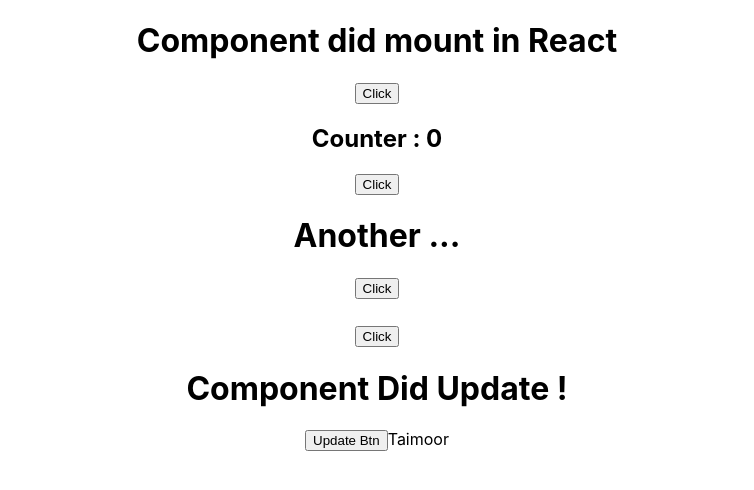
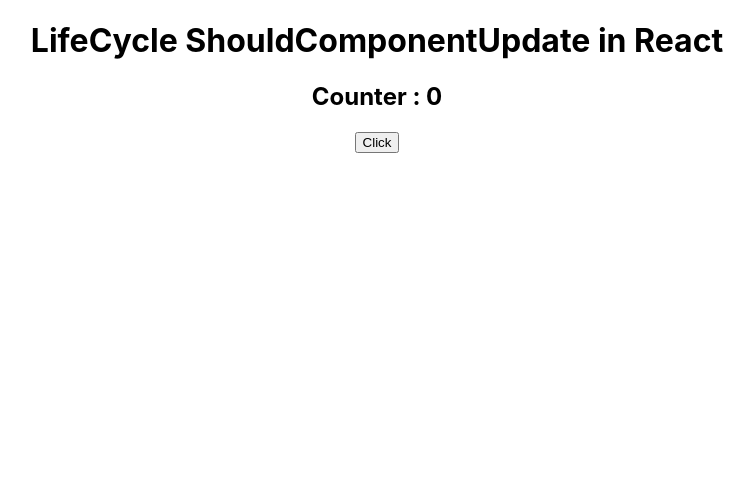
Before and after one commit to TaimoorAli77/code4Education, a React (Create React App) app: page / in a window 1280 px wide. Shown: the top 490 px of the page, without its empty margins (263-1017 px from the left). Built offline with nearby package versions, Linux system fonts and the light colour scheme.

Commit message:
ComponentShouldUpdate

```diff
--- a/src/App.js
+++ b/src/App.js
@@ -3,60 +3,26 @@ import './App.css'
 export default class App extends Component {
   constructor() {
     super()
-    //first this will run
-    console.log("constructor")
     this.state = {
-      name: "Taimoor",
       count: 0
     }
   }
-  componentDidUpdate(preProps, preState) {
-    // console.log("Component did Update")
-    // if ((this.state.count, preState.count)) {
-    //   alert("working")
-    //   console.log("Component did Update", preState.count, this.state.count)
-    // }
-    console.log(preState.count, this.state.count)
-    if (this.state.count<10) {
-      this.setState({ count: this.state.count + 1 })
-    }
+
+  shouldComponentUpdate(nextProp, nextState) {
+    console.log("Should Component Update !", this.state.count, nextState)
+    // return false
+    //   if (nextState.count < 5)   return true
+    // return false
+    if (nextState.count > 5) return true
+    return false
   }
-  //third cDM will run.. mostly libraries and api calls are called inside the componentDidMount
-  // because it just calls once when we start the app.
-  componentDidMount() {
-    console.log("Component Did Mount !")
-  }
-  //second render will run
 
-  Increment = () => {
-    this.setState((prev) => ({
-      count: prev.count + 1
-    }))
-  }
-  IncrementSec = () => {
-    this.setState({
-      count: this.state.count + 1
-    })
-  }
   render() {
-    console.log("render", this.state)
     return (<>
       <div className='checkmate'>
-        <h1 className='checkmate'>Component did mount in React </h1>
-        <button onClick={() => { this.setState((prev) => ({ count: prev.count + 1 })) }}>Click</button>
-
-
+        <h1 className='checkmate'>LifeCycle ShouldComponentUpdate in React </h1>
         <h2>Counter : {this.state.count}</h2>
         <button onClick={() => { this.setState({ count: this.state.count + 1 }) }}>Click</button>
-        <h1>Another ...</h1>
-        <button onClick={this.IncrementSec}>Click</button>
-        <h2>
-          <button onClick={this.Increment}>Click</button>
-
-        </h2>
-        <h1>Component Did Update !</h1>
-        <button onClick={() => { this.setState({ name: "Malik Taimoor Ali Awan" }) }}>Update Btn</button>
-        {this.state.name}
       </div>
     </>
     )
```
